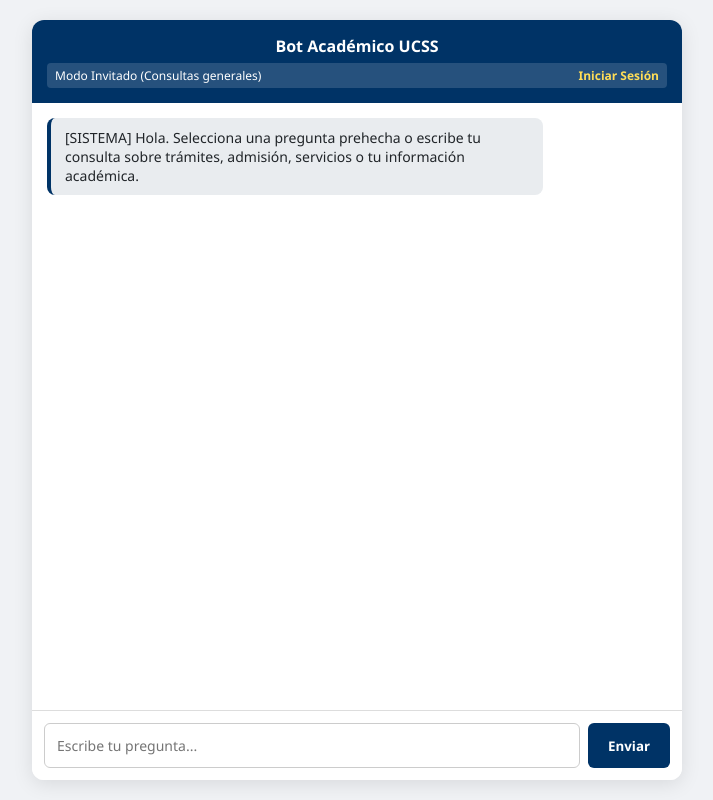
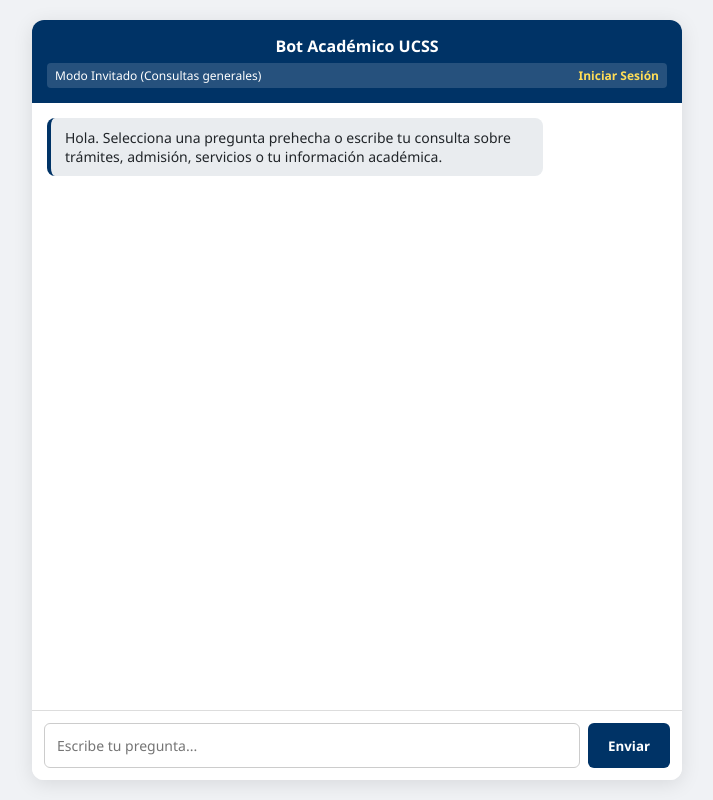
Before and after one commit to EustaquioZM/alqowpzm, a website: page chat.html in a window 1280 px wide. Shown: the whole page, without its empty margins (283-996 px from the left). Drawn offline with Linux system fonts and the light colour scheme; no server answers.

Commit message:
Remove '[SISTEMA]' prefix from bot message

```diff
--- a/chat.html
+++ b/chat.html
@@ -34,7 +34,7 @@
       </div>
     </div>
     <div class="chat-messages" id="chatMessages">
-      <div class="message bot">[SISTEMA] Hola. Selecciona una pregunta prehecha o escribe tu consulta sobre trámites, admisión, servicios o tu información académica.</div>
+      <div class="message bot">Hola. Selecciona una pregunta prehecha o escribe tu consulta sobre trámites, admisión, servicios o tu información académica.</div>
     </div>
     <div class="input-wrapper">
       <div class="suggestions-list" id="suggestionsBox"></div>
```
